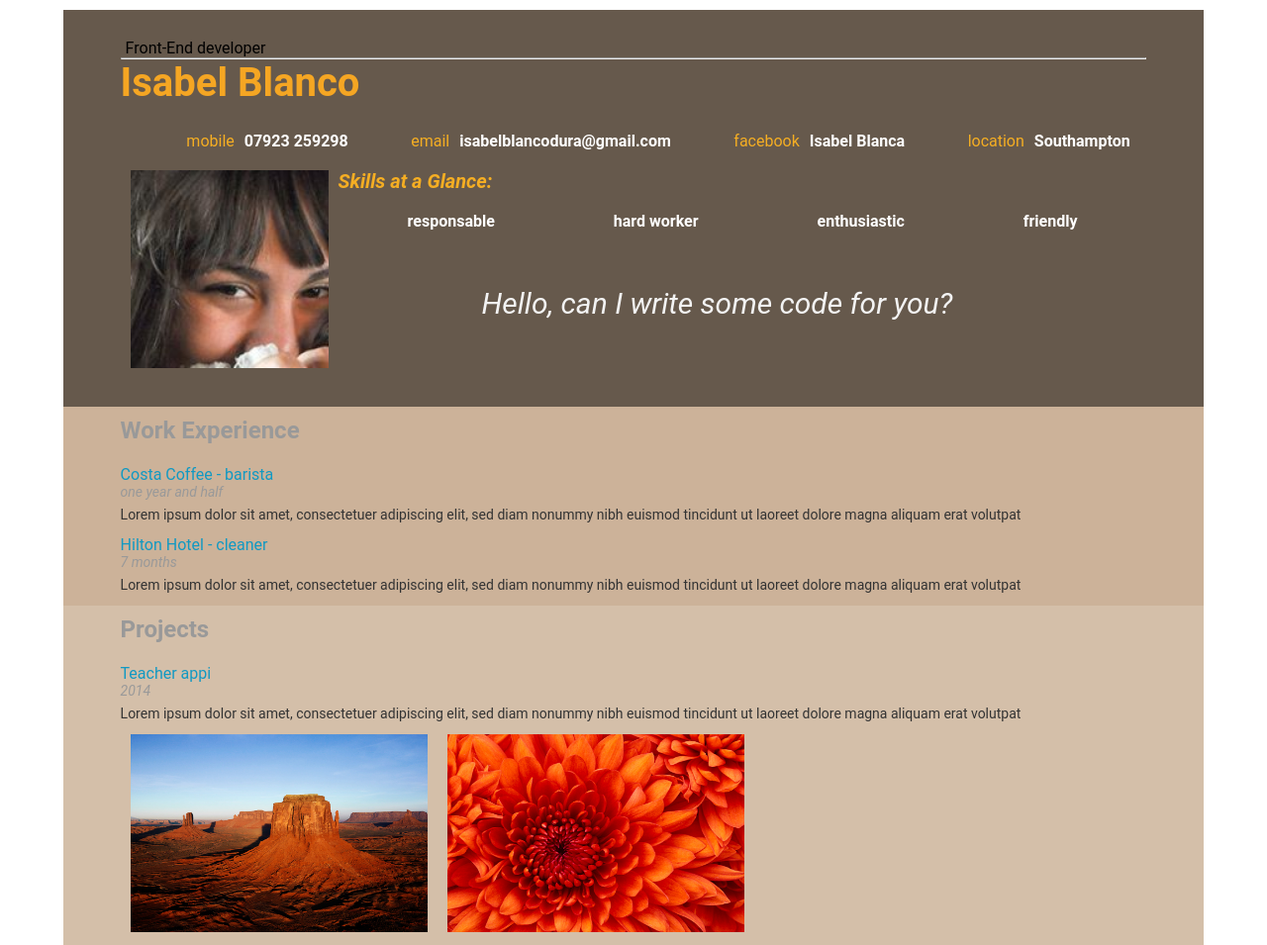
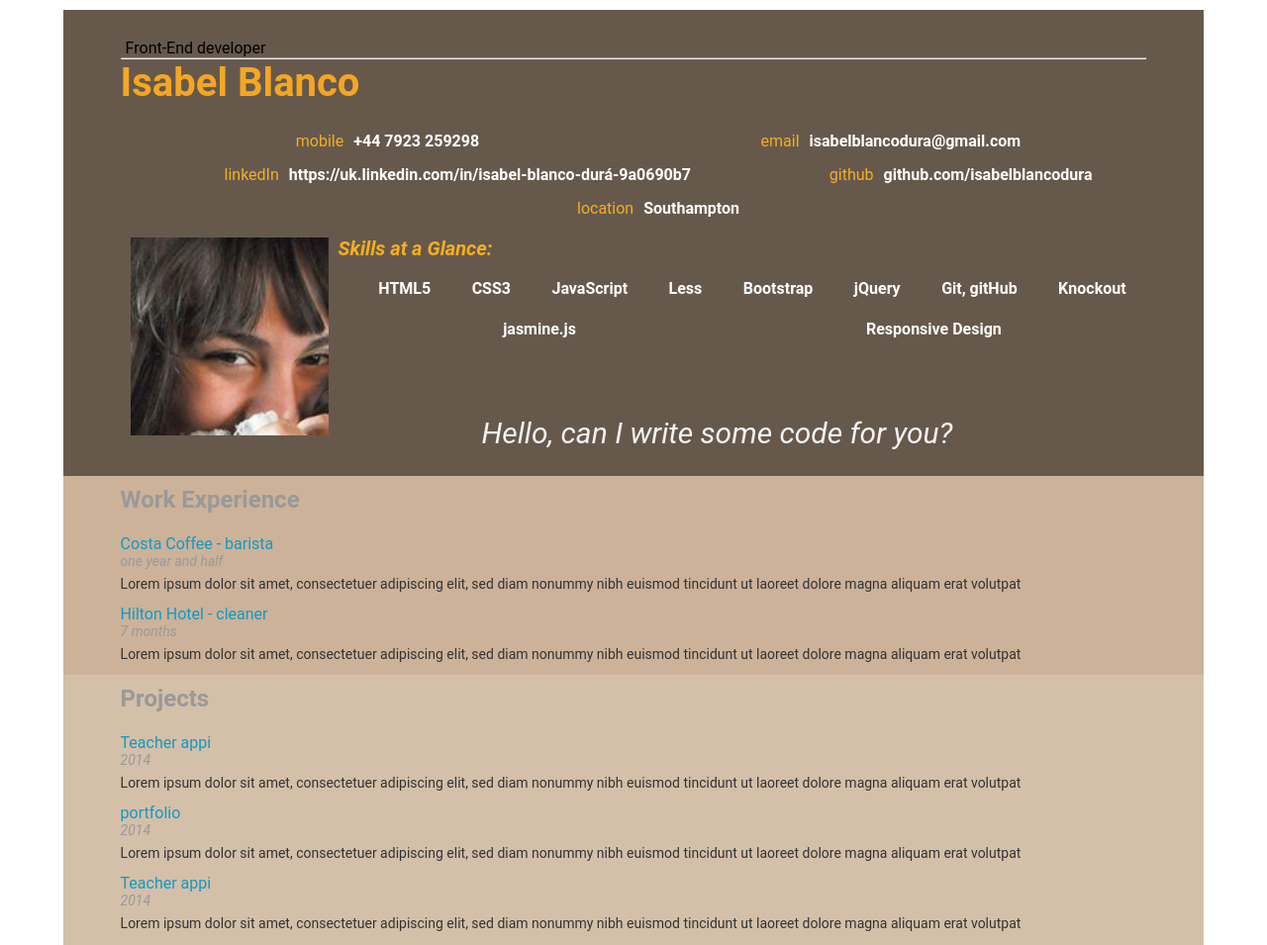
Before and after one commit to isabelblanca/Interactive-resume, a plain HTML site: page index.html in a window 1280 px wide. Shown: the top 955 px of the page at 99% size. Drawn offline with Linux system fonts and the light colour scheme; some packages are replaced by stand-ins of ours.

Commit message:
Update header data

```diff
--- a/css/style.css
+++ b/css/style.css
@@ -106,6 +106,12 @@ a {
 #skills {
   margin-bottom: 50px;
 }
+
+ul#skills li {
+    padding-left: 20px;
+    padding-bottom: 22px;
+}
+
 .orange {
   background-color: #F5AE23;
 }
--- a/index.html
+++ b/index.html
@@ -9,7 +9,7 @@
 
   <meta name="viewport" content="width=device-width">
 </head>
-<body unresolved>
+<body>
   <div id="main">
     <div id="header" class="center-content clearfix">
       <ul id="topContacts" class='flex-box'></ul>
--- a/js/resumeBuilder.js
+++ b/js/resumeBuilder.js
@@ -2,20 +2,26 @@ var bio ={
 	"name" : "Isabel Blanco",
 	"role" : "Front-End developer",
 	"contacts" : {
-		"mobile" : "07923 259298",
+		"mobile" : "+44 7923 259298",
 		"email" : "isabelblancodura@gmail.com",
-		"facebook" : "Isabel Blanca",
-		"twitter" : "isabel ibaurri",
+		"linkedIn" : "https://uk.linkedin.com/in/isabel-blanco-durá-9a0690b7",
+		"github" : "github.com/isabelblancodura",
 		"location" : "Southampton",
-		"github" : "isabelblancodura"
 	},
 	"picture" : "images/me.jpg" ,
 	"welcomeMessage" : "Hello, can I write some code for you?",
 	"skills" :[
-		"responsable",
-		"hard worker",
-		"enthusiastic",
-		"friendly"
+,
+		"HTML5",
+		"CSS3",
+		"JavaScript",
+		"Less",
+		"Bootstrap",
+		"jQuery",
+		"Git, gitHub",
+		"Knockout",
+		"jasmine.js",
+		"Responsive Design"
 	],
 	"display" : function(){
 		var formattedName = HTMLheaderName.replace("%data%",bio.name);
@@ -29,11 +35,12 @@ var bio ={
 
 		var formattedNumber = HTMLmobile.replace("%data%",bio.contacts.mobile);
 		var formattedEmail = HTMLemail.replace("%data%",bio.contacts.email);
-		var formattedFacebook = HTMLfacebook.replace("%data%",bio.contacts.facebook);
+		var formattedlinkedIn = HTMLlinkedIn.replace("%data%",bio.contacts.linkedIn);
+		var formattedGitHub = HTMLgithub.replace("%data%",bio.contacts.github);
 		var formattedLocation = HTMLlocation.replace("%data%",bio.contacts.location);
 
-		$("#topContacts").append(formattedNumber + formattedEmail + formattedFacebook + formattedLocation);
-		$("#footerContacts").append(formattedNumber + formattedEmail + formattedFacebook + formattedLocation);
+		$("#topContacts").append(formattedNumber + formattedEmail + formattedlinkedIn + formattedGitHub + formattedLocation);
+		$("#footerContacts").append(formattedNumber + formattedEmail + formattedlinkedIn + formattedLocation);
 
 		$("#header").append(HTMLskillsStart);
 		for (skill in bio.skills) {
@@ -149,8 +156,7 @@ var projects ={
 			"date" : "2014",
 			"description" : "Lorem ipsum dolor sit amet, consectetuer adipiscing elit, sed diam nonummy nibh euismod tincidunt ut laoreet dolore magna aliquam erat volutpat",
 			"pictures" :[
-				"images/firstProject1.jpg",
-				"images/firstProject2.jpg"
+
 			]
 		},
 		{
@@ -158,8 +164,7 @@ var projects ={
 			"date" : "2014",
 			"description" : "Lorem ipsum dolor sit amet, consectetuer adipiscing elit, sed diam nonummy nibh euismod tincidunt ut laoreet dolore magna aliquam erat volutpat",
 			"pictures"  :[
-				"images/secondProject1.jpg",
-				"images/secondProject2.jpg"
+,
 			]
 		}
 	],
--- a/js/script.js
+++ b/js/script.js
@@ -9,7 +9,7 @@ var HTMLheaderRole = '<span>%data%</span><hr/>';
 var HTMLcontactGeneric = '<li class="flex-item"><span class="orange-text">%contact%</span><span class="white-text">%data%</span></li>';
 var HTMLmobile = '<li class="flex-item"><span class="orange-text">mobile</span><span class="white-text">%data%</span></li>';
 var HTMLemail = '<li class="flex-item"><span class="orange-text">email</span><span class="white-text">%data%</span></li>';
-var HTMLfacebook = '<li class="flex-item"><span class="orange-text">facebook</span><span class="white-text">%data%</span></li>';
+var HTMLlinkedIn = '<li class="flex-item"><span class="orange-text">linkedIn</span><span class="white-text">%data%</span></li>';
 var HTMLgithub = '<li class="flex-item"><span class="orange-text">github</span><span class="white-text">%data%</span></li>';
 var HTMLtwitter = '<li class="flex-item"><span class="orange-text">twitter</span><span class="white-text">%data%</span></li>';
 var HTMLlocation = '<li class="flex-item"><span class="orange-text">location</span><span class="white-text">%data%</span></li>';
```
